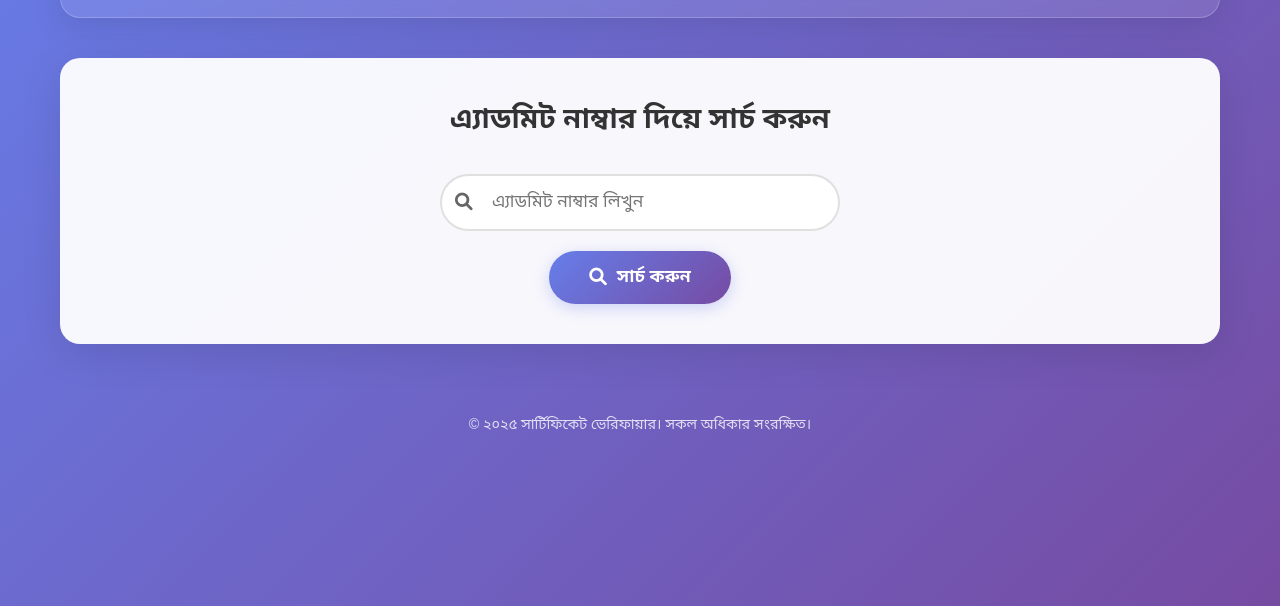
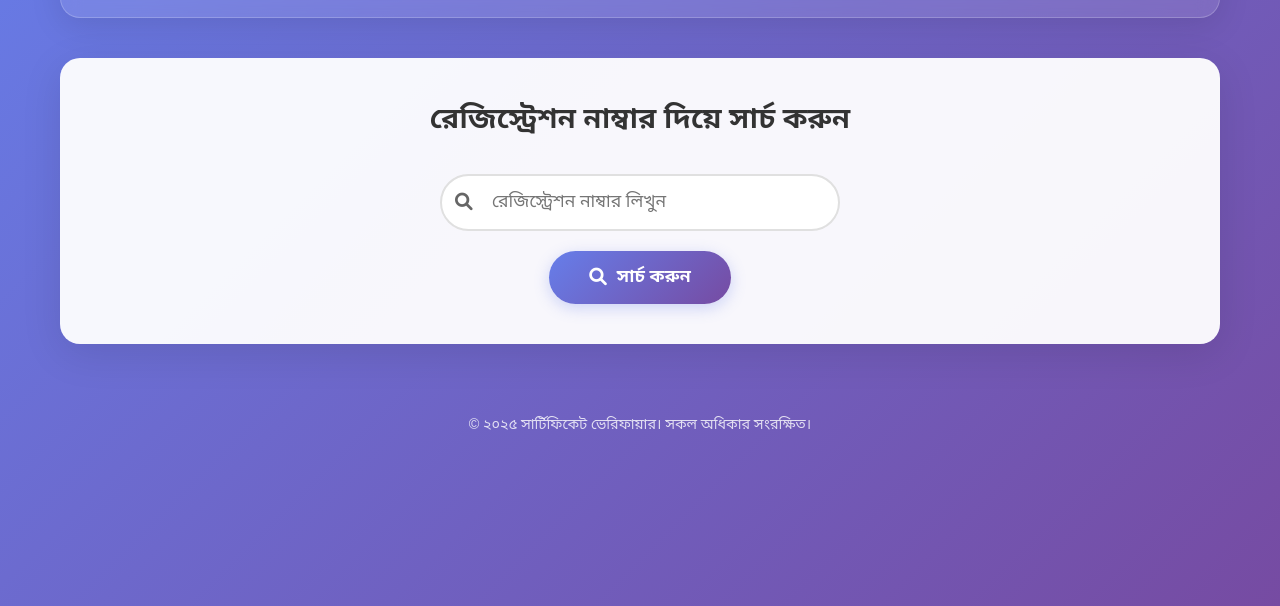
Before and after one commit to officialenayet/mm4, a plain HTML site: page v/verify.html in a window 1280 px wide. Shown: the part 194-800 px from the top of the page. Drawn offline with Linux system fonts and the light colour scheme.

Commit message:
Update verify.html

```diff
--- a/v/verify.html
+++ b/v/verify.html
@@ -24,11 +24,11 @@
         <!-- Search Section -->
         <section class="search-section">
             <div class="search-container">
-                <h2>এ্যাডমিট নাম্বার দিয়ে সার্চ করুন</h2>
+                <h2>রেজিস্ট্রেশন নাম্বার দিয়ে সার্চ করুন</h2>
                 <div class="search-form">
                     <div class="input-group">
                         <i class="fas fa-search"></i>
-                        <input type="text" id="admitNumber" placeholder="এ্যাডমিট নাম্বার লিখুন" maxlength="20">
+                        <input type="text" id="admitNumber" placeholder="রেজিস্ট্রেশন নাম্বার লিখুন" maxlength="20">
                     </div>
                     <button onclick="searchResult()" class="search-btn">
                         <i class="fas fa-search"></i>
@@ -76,7 +76,7 @@
                     <i class="fas fa-exclamation-triangle"></i>
                 </div>
                 <h3>কোনো ফলাফল পাওয়া যায়নি</h3>
-                <p>দয়া করে আপনার এ্যাডমিট নাম্বার পুনরায় চেক করুন এবং আবার চেষ্টা করুন।</p>
+                <p>দয়া করে আপনার রেজিস্ট্রেশন নাম্বার পুনরায় চেক করুন এবং আবার চেষ্টা করুন।</p>
                 <button onclick="resetSearch()" class="retry-btn">
                     <i class="fas fa-redo"></i>
                     আবার চেষ্টা করুন
```
